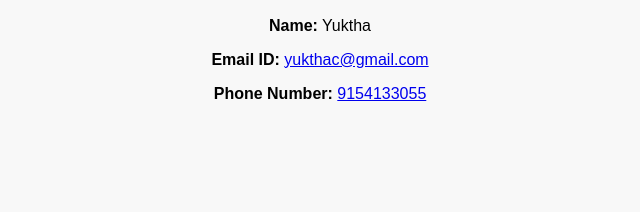
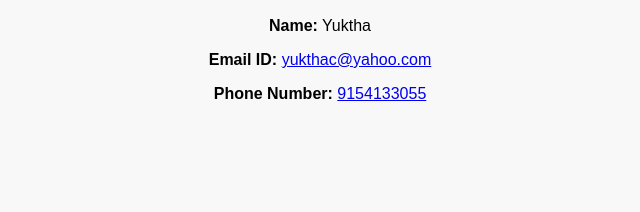
Before and after one commit to yukthachava/Yuktha-clahan-DevOps, a plain HTML site: page contact.html in a window 1280 px wide. Shown: the part 139-351 px from the top of the page, 320-960 px from the left. Drawn offline with Linux system fonts and the light colour scheme; files that its build step writes are made by us from their sources.

Commit message:
Update contact.html

```diff
--- a/contact.html
+++ b/contact.html
@@ -23,7 +23,7 @@
         <h1>Contact Us</h1>
         <div class="contact-info">
             <p><strong>Name:</strong> Yuktha</p>
-            <p><strong>Email ID:</strong> <a href="mailto:yukthac@gmail.com">yukthac@gmail.com</a></p>
+            <p><strong>Email ID:</strong> <a href="mailto:yukthac@gmail.com">yukthac@yahoo.com</a></p>
             <p><strong>Phone Number:</strong> <a href="tel:9154133055">9154133055</a></p>
         </div>
     </section>
```
